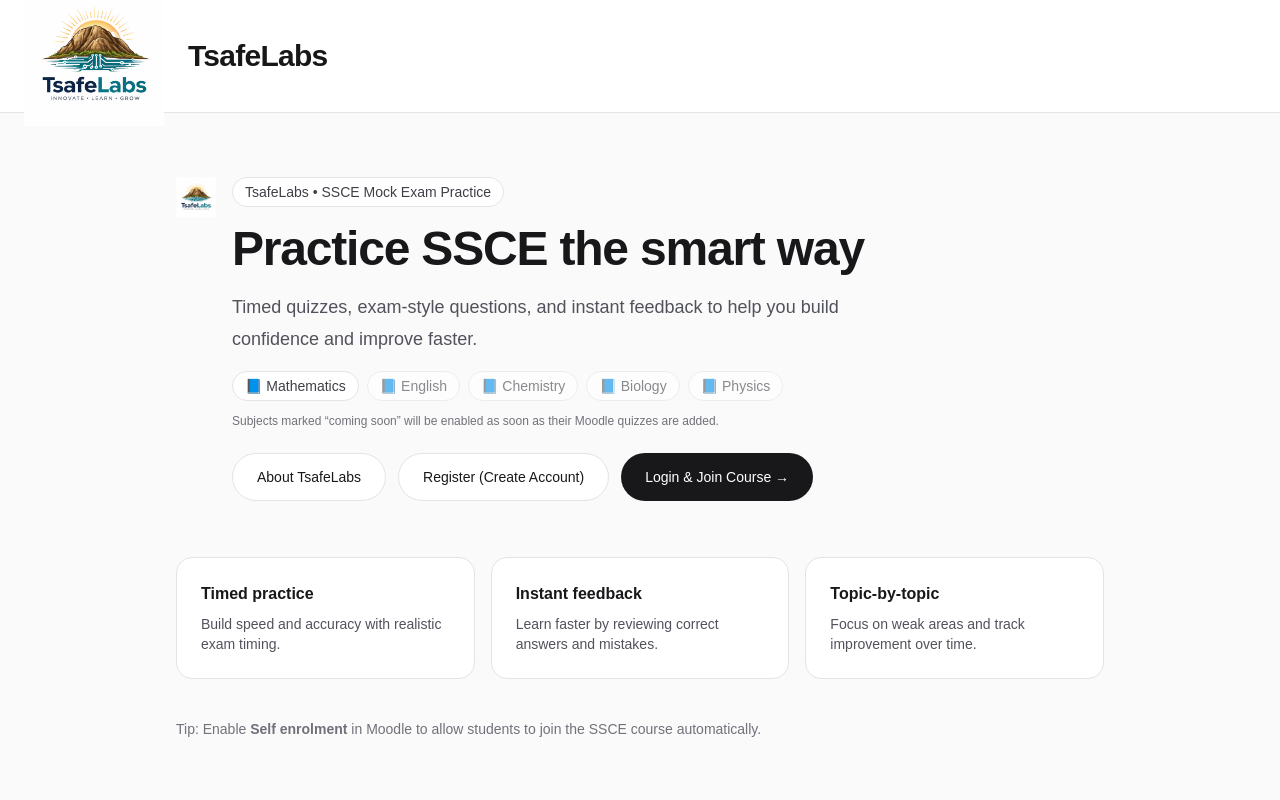
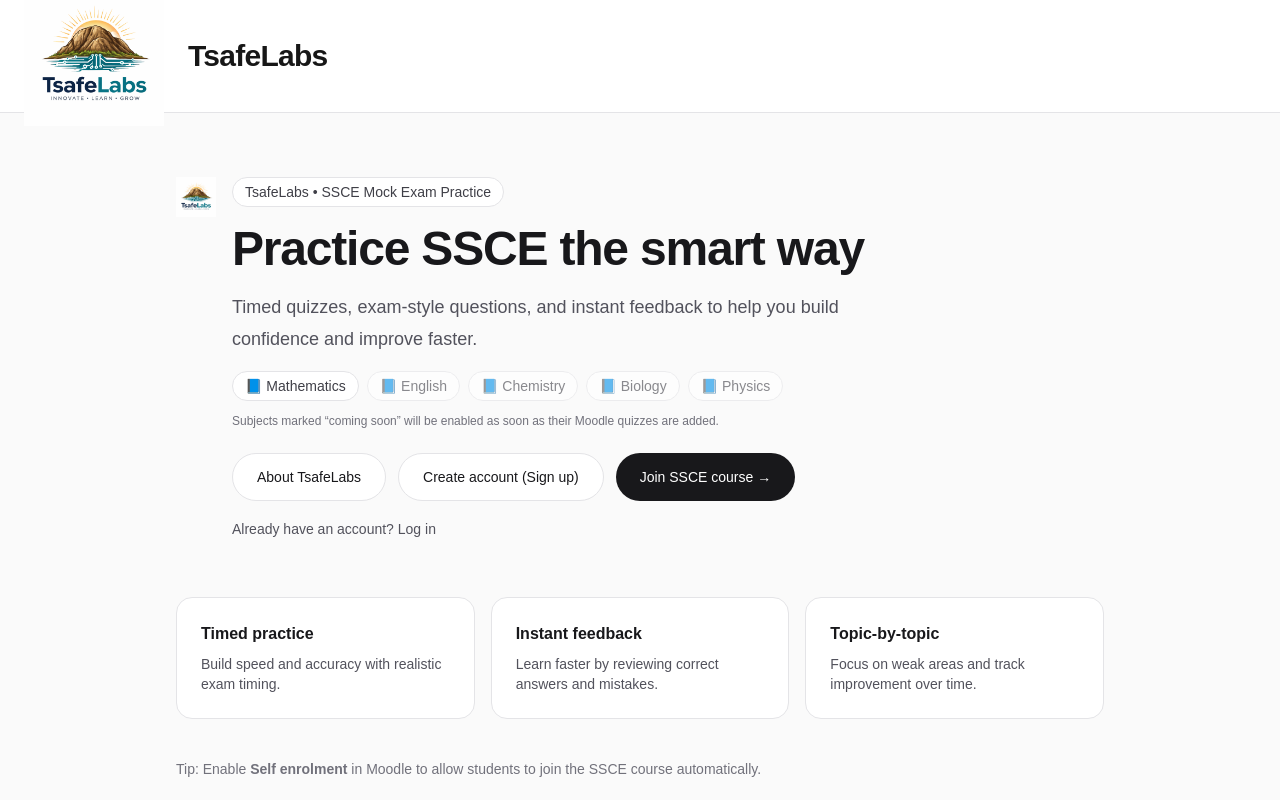
Before and after one commit to BasiruUsman/mock-exam-site, a Next.js app: page / in a window 1280 px wide. Shown: the top 800 px of the page. Built offline with nearby package versions, Linux system fonts and the light colour scheme.

Commit message:
Update course ID and button labels in page.tsx

```diff
--- a/app/page.tsx
+++ b/app/page.tsx
@@ -5,10 +5,13 @@
    Moodle configuration
 ========================= */
 const MOODLE_BASE_URL = "https://tsafelabs.moodlecloud.com";
-const SSCE_COURSE_ID = "123"; // ⬅️ REPLACE with your real course ID
+const SSCE_COURSE_ID = "9"; // ⬅️ REPLACE with your real course ID
 
+// Auth links
 const MOODLE_SIGNUP_URL = `${MOODLE_BASE_URL}/login/signup.php`;
 const MOODLE_LOGIN_URL = `${MOODLE_BASE_URL}/login/index.php`;
+
+// Course link (recommended "join course" link)
 const MOODLE_COURSE_URL = `${MOODLE_BASE_URL}/course/view.php?id=${SSCE_COURSE_ID}`;
 
 /* =========================
@@ -124,7 +127,7 @@
             {/* =========================
                AUTH / ENROLMENT CTA
             ========================= */}
-            <div className="mt-6 flex flex-col gap-3 sm:flex-row">
+            <div className="mt-6 flex flex-col gap-3 sm:flex-row sm:items-center">
               <Link
                 href="/about"
                 className="inline-flex h-12 items-center justify-center rounded-full border border-zinc-200 bg-white px-6 text-sm font-medium text-zinc-900 transition-colors hover:bg-zinc-100 dark:border-white/10 dark:bg-zinc-950 dark:text-zinc-50 dark:hover:bg-white/5"
@@ -132,22 +135,36 @@
                 About TsafeLabs
               </Link>
 
+              {/* ✅ Signup button */}
               <a
                 href={MOODLE_SIGNUP_URL}
                 target="_blank"
                 rel="noopener noreferrer"
                 className="inline-flex h-12 items-center justify-center rounded-full border border-zinc-200 bg-white px-6 text-sm font-medium text-zinc-900 transition-colors hover:bg-zinc-100 dark:border-white/10 dark:bg-zinc-950 dark:text-zinc-50 dark:hover:bg-white/5"
               >
-                Register (Create Account)
+                Create account (Sign up)
               </a>
 
+              {/* ✅ Join course button (course page, not login) */}
               <a
                 href={MOODLE_COURSE_URL}
                 target="_blank"
                 rel="noopener noreferrer"
                 className="inline-flex h-12 items-center justify-center rounded-full bg-zinc-900 px-6 text-sm font-medium text-white transition-colors hover:bg-zinc-800 dark:bg-white dark:text-black dark:hover:bg-zinc-200"
               >
-                Login & Join Course →
+                Join SSCE course →
+              </a>
+            </div>
+
+            {/* Optional: small “already have an account” login link */}
+            <div className="pt-1">
+              <a
+                href={MOODLE_LOGIN_URL}
+                target="_blank"
+                rel="noopener noreferrer"
+                className="text-sm text-zinc-600 hover:underline dark:text-zinc-400"
+              >
+                Already have an account? Log in
               </a>
             </div>
           </div>
```
